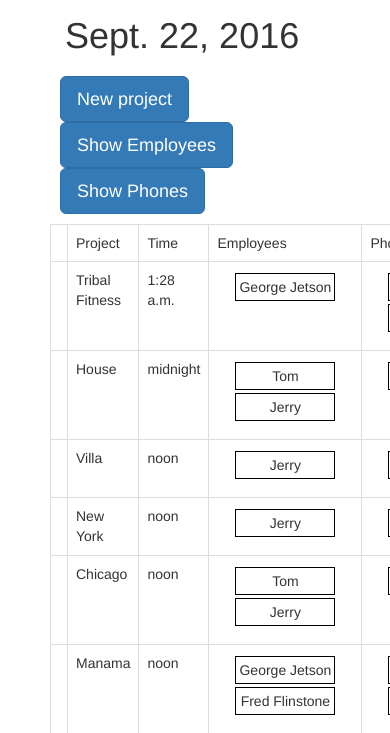
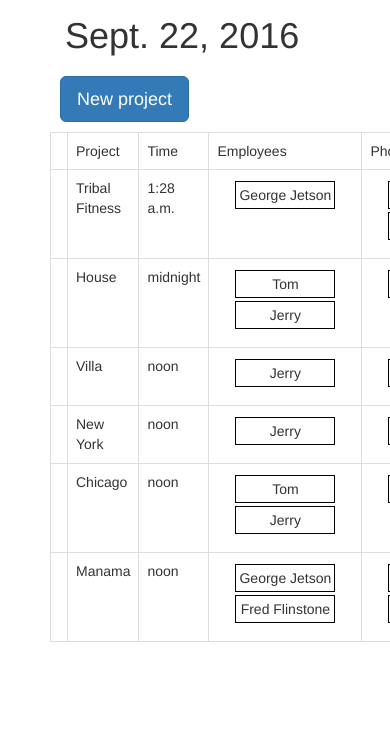
Before and after one commit to rubacalypse/alabama, a Django app: page / in a window 390 px wide; the page is wider, and only the part inside the window is pictured. Shown: the part 54-787 px from the top of that part. After the commit the page ends 696 px from the top of that part, so only its background shows below. Run offline with Django 3.2, Linux system fonts and the light colour scheme; data comes from the database, SQL or seed files in the repository; some libraries are stand-ins or nearby versions.

Commit message:
remove show emp/phone buttons

```diff
--- a/daily/templates/daily/div-test.html
+++ b/daily/templates/daily/div-test.html
@@ -65,8 +65,6 @@
             <input type="hidden" name="proj-emps" id="proj-emps"/>
             <input type="hidden" name="proj-phone" id="proj-phone"/>
           </form>
-          <button type="button" class="btn btn-primary btn-lg" id="show-emps-button" onclick="showEmps()">Show Employees</button>
-          <button type="button" class="btn btn-primary btn-lg" id="show-phones-button" onclick="showPhones()">Show Phones</button>
 
         </div>
         <div class="h-box">
```
